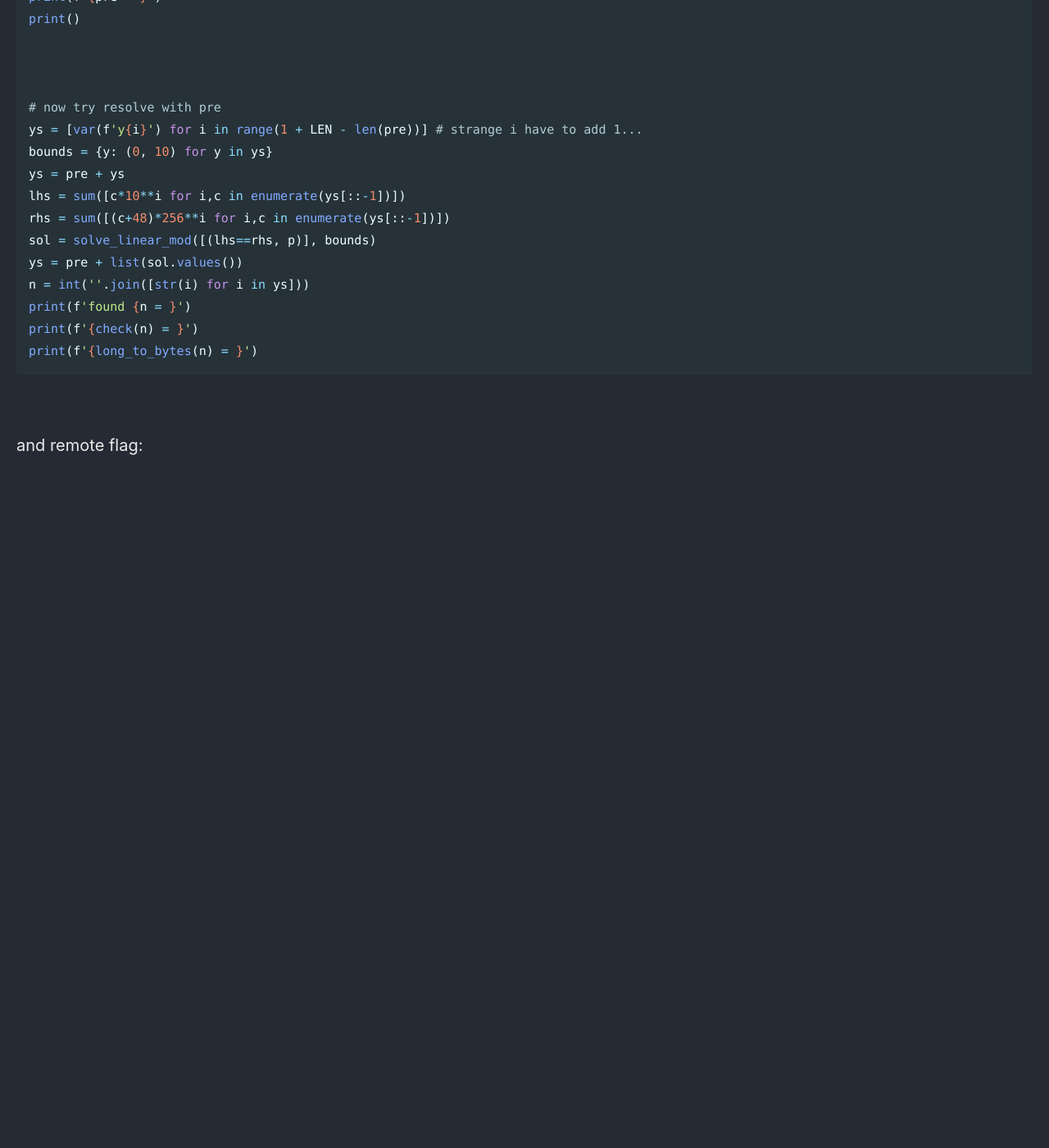
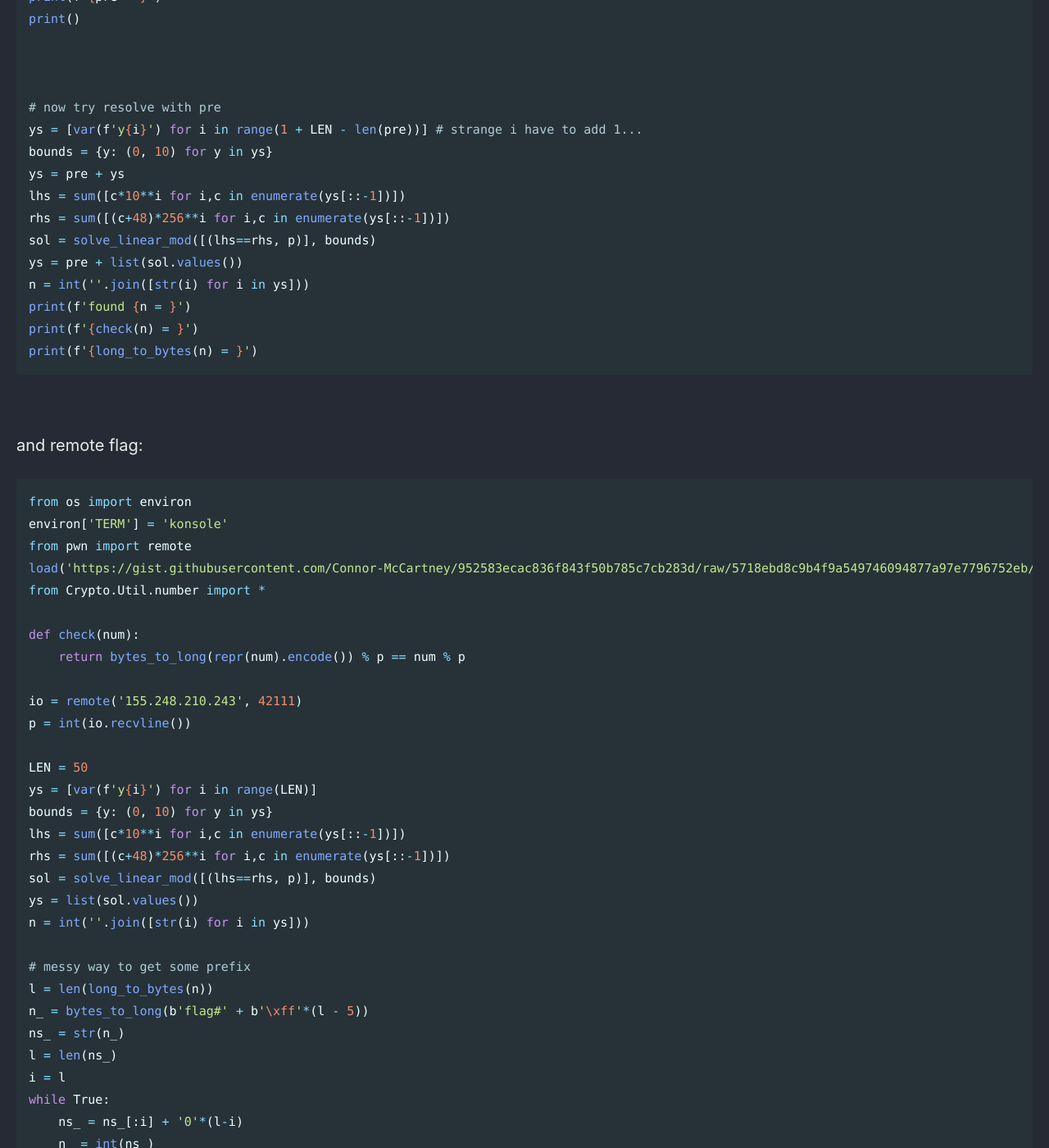
Before and after one commit to Connor-McCartney/Connor-McCartney.github.io, a Jekyll site: the page built from _pages/cryptography/other/modjail-imaginaryCTF.md, in a window 1280 px wide and 1400 px high, scrolled down 8632 px. Shown: the whole window at 82% size. Built offline with Jekyll 4.4.1, drawn with Linux system fonts in a browser that asks for light colours; cached includes are drawn as plain includes; before the commit the page ends 9246 px from its top, so only the background shows below that; some of the changed text lies outside the part shown.

Commit message:
Update modjail-imaginaryCTF.md

````diff
--- a/_pages/cryptography/other/modjail-imaginaryCTF.md
+++ b/_pages/cryptography/other/modjail-imaginaryCTF.md
@@ -358,3 +358,61 @@ print(f'{long_to_bytes(n) = }')
 <br>
 
 and remote flag:
+
+
+```python
+from os import environ
+environ['TERM'] = 'konsole'
+from pwn import remote
+load('https://gist.githubusercontent.com/Connor-McCartney/952583ecac836f843f50b785c7cb283d/raw/5718ebd8c9b4f9a549746094877a97e7796752eb/solvelinmod.py')
+from Crypto.Util.number import *
+
+def check(num):
+    return bytes_to_long(repr(num).encode()) % p == num % p
+
+io = remote('155.248.210.243', 42111)
+p = int(io.recvline())
+
+LEN = 50
+ys = [var(f'y{i}') for i in range(LEN)]
+bounds = {y: (0, 10) for y in ys}
+lhs = sum([c*10**i for i,c in enumerate(ys[::-1])])
+rhs = sum([(c+48)*256**i for i,c in enumerate(ys[::-1])])
+sol = solve_linear_mod([(lhs==rhs, p)], bounds)
+ys = list(sol.values())
+n = int(''.join([str(i) for i in ys]))
+
+# messy way to get some prefix
+l = len(long_to_bytes(n))
+n_ = bytes_to_long(b'flag#' + b'\xff'*(l - 5))
+ns_ = str(n_)
+l = len(ns_)
+i = l
+while True:
+    ns_ = ns_[:i] + '0'*(l-i)
+    n_ = int(ns_)
+    i -= 1
+    if b'flag#' not in long_to_bytes(n_):
+        break
+    ns__ = ns_
+    n__ = n_
+pre = [int(i) for i in ns__.split('00000')[0]] + [0]*10 # some arbitrary extra 0's
+
+# now try resolve with pre
+ys = [var(f'y{i}') for i in range(1 + LEN - len(pre))] # strange i have to add 1...
+bounds = {y: (0, 10) for y in ys}
+ys = pre + ys
+lhs = sum([c*10**i for i,c in enumerate(ys[::-1])])
+rhs = sum([(c+48)*256**i for i,c in enumerate(ys[::-1])])
+sol = solve_linear_mod([(lhs==rhs, p)], bounds)
+ys = pre + list(sol.values())
+n = int(''.join([str(i) for i in ys]))
+print(f'found {n = }')
+print(f'{check(n) = }')
+print(f'{long_to_bytes(n) = }')
+
+
+io.sendline(str(n).encode())
+print(io.recv())
+# ictf{tH3_B1t$iz3_of_T#e_bi7S1Ze_0F_7hE_Pr1m3_15_d3cRE@s!n6_L1ne4RLy...}
+```
````
